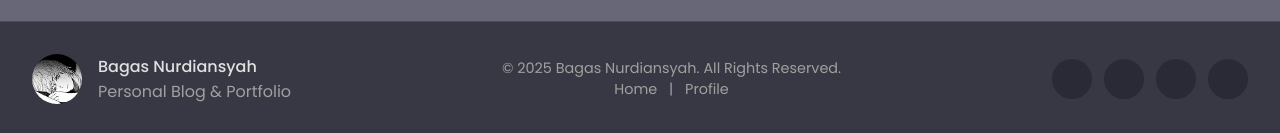
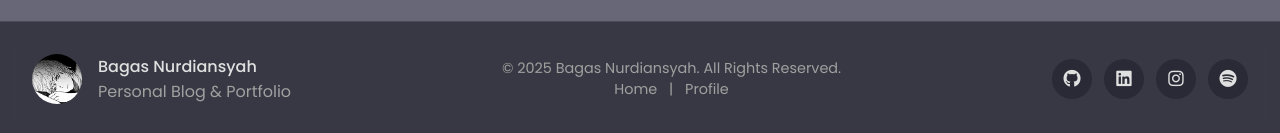
Before and after one commit to Noriishere/bagasblognor, a plain HTML site: page harapan.html in a window 1280 px wide. Shown: the part 1345-1478 px from the top of the page. Drawn offline with Linux system fonts and the light colour scheme.

Commit message:
Update harapan.html

```diff
--- a/harapan.html
+++ b/harapan.html
@@ -6,6 +6,7 @@
     <title>Harapan - Personal Blog</title>
     <link rel="preconnect" href="https://fonts.googleapis.com">
     <link rel="preconnect" href="https://fonts.gstatic" crossorigin>
+    <link rel="stylesheet" href="https://cdnjs.cloudflare.com/ajax/libs/font-awesome/6.5.2/css/all.min.css" />
     <link href="https://fonts.googleapis.com/css2?family=Poppins:wght@300;400;500;600&display=swap" rel="stylesheet">
     <style>
         :root {
```
